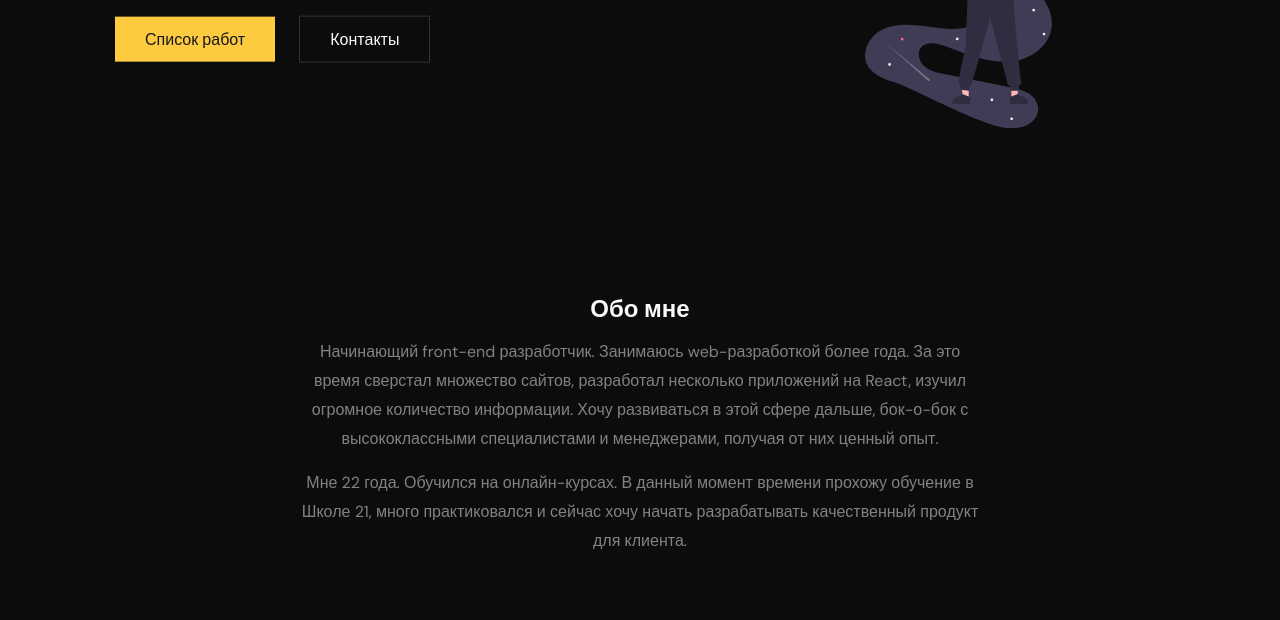
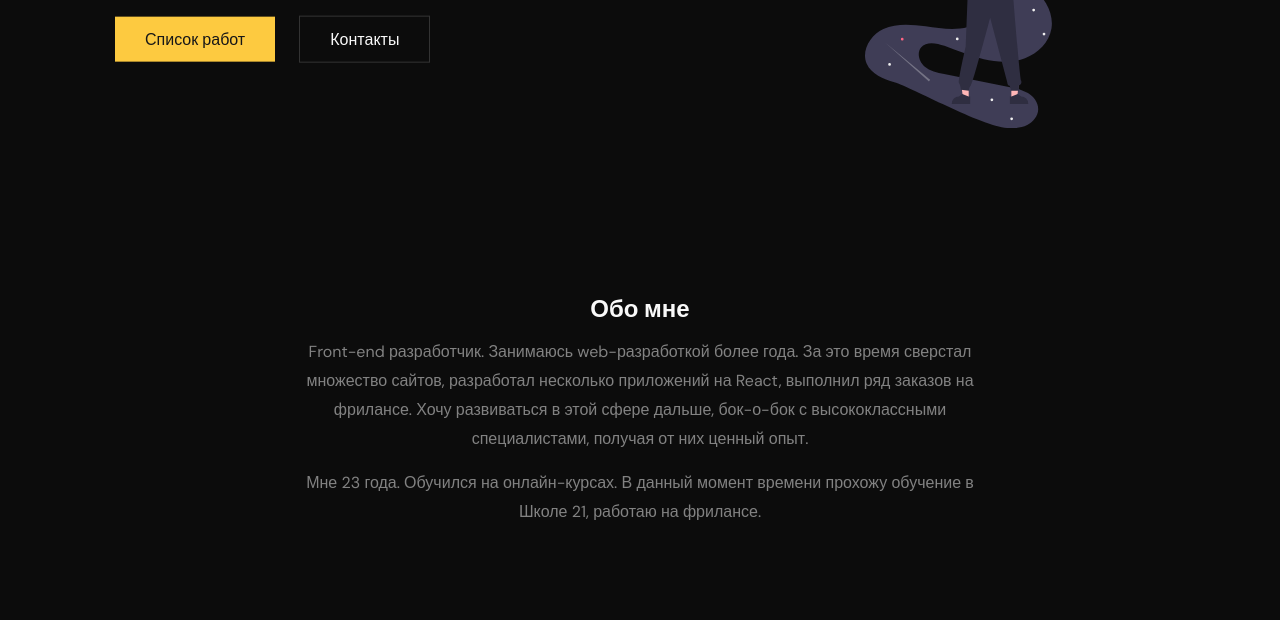
Before and after one commit to Lilsant/frontend_portfilio, a plain HTML site: page index.html in a window 1280 px wide. Shown: the part 332-952 px from the top of the page. Drawn offline with Linux system fonts and the light colour scheme.

Commit message:
Update index.html

```diff
--- a/index.html
+++ b/index.html
@@ -65,16 +65,15 @@
           <div class="about__main">
             <h2 class="title">Обо мне</h2>
             <p class="about__description">
-              Начинающий front-end разработчик. Занимаюсь web-разработкой более
+              Front-end разработчик. Занимаюсь web-разработкой более
               года. За это время сверстал множество сайтов, разработал несколько
-              приложений на React, изучил огромное количество информации. Хочу
+              приложений на React, выполнил ряд заказов на фрилансе. Хочу
               развиваться в этой сфере дальше, бок-о-бок с высококлассными
-              специалистами и менеджерами, получая от них ценный опыт.
+              специалистами, получая от них ценный опыт.
             </p>
             <p class="about__description">
-              Мне 22 года. Обучился на онлайн-курсах. В данный момент времени
-              прохожу обучение в Школе 21, много практиковался и сейчас хочу
-              начать разрабатывать качественный продукт для клиента.
+              Мне 23 года. Обучился на онлайн-курсах. В данный момент времени
+              прохожу обучение в Школе 21, работаю на фрилансе.
             </p>
           </div>
           <div id="contacts" class="about__contacts">
```
